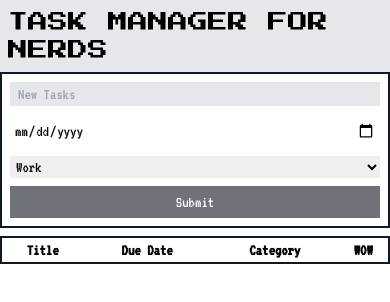
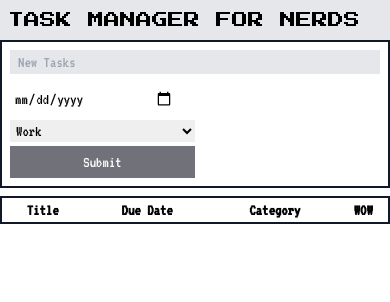
Before and after one commit to ktkennychow/retro-task-manager, a React (Vite) app: page / in a window 390 px wide. Shown: the top 302 px of the page. Built offline with nearby package versions, Linux system fonts and the light colour scheme.

Commit message:
fix: task form UI bug on mobile

```diff
--- a/src/App.tsx
+++ b/src/App.tsx
@@ -35,8 +35,8 @@ function App() {
   }
 
   return (
-    <div>
-      <h1 className='font-title text-xl bg-gray-200 p-2'>TASK MANAGER FOR NERDS</h1>
+    <div className='max-w-3xl'>
+      <h1 className='font-title text-base md:text-xl bg-gray-200 p-2'>TASK MANAGER FOR NERDS</h1>
       <TaskForm onSubmit={handleAddTask} />
       <TaskList
         tasks={tasks}
--- a/src/components/TaskForm.tsx
+++ b/src/components/TaskForm.tsx
@@ -29,31 +29,35 @@ const TaskForm = ({ onSubmit }: TaskForm) => {
   return (
     <form
       onSubmit={handleSubmit(submitHandler)}
-      className='border-2 border-gray-900 p-2 flex flex-col gap-1'>
+      className='border-2 border-gray-900 p-2 flex flex-col gap-1 w-full'>
       <input
         {...register('title')}
         className='bg-gray-200 px-2'
         placeholder='New Tasks'
       />
-      <p>{errors.title?.message}</p>
-
+      <p className='text-red-500'>{errors.title?.message}</p>
+      <div className='flex gap-2'>
         <input
           type='date'
           {...register('dueDate', { valueAsDate: true })}
-        className='p-1'
+          className='p-1 min-w-[45.5%]'
         />
-      <p>{errors.dueDate?.message}</p>
-
-      <select {...register('category')} className='p-0.5'>
+        <p className='text-red-500'>{errors.dueDate?.message}</p>
+      </div>
+      <div className='flex gap-2'>
+        <select
+          {...register('category')}
+          className='p-0.5 w-1/2'>
           <option value='work'>Work</option>
           <option value='personal'>Personal</option>
           <option value='school'>School</option>
         </select>
-      <p>{errors.category?.message}</p>
+        <p className='text-red-500'>{errors.category?.message}</p>
+      </div>
 
       <input
         type='submit'
-        className='bg-zinc-500 py-1 px-2 text-white'
+        className='bg-zinc-500 py-1 px-2 text-white w-1/2'
       />
     </form>
   )
--- a/src/components/TaskList.tsx
+++ b/src/components/TaskList.tsx
@@ -24,8 +24,8 @@ const TaskList: FC<TaskListProps> = ({ tasks, onDelete }) => {
         {tasks.map((task) => (
           <tr
             key={task.id}
-            className='border-2 border-gray-900'>
-            <td>{task.title}</td>
+            className='border-2 border-gray-900 w-full'>
+            <td className='w-1/2'>{task.title}</td>
             <td>{new Date(task.dueDate).toLocaleDateString()}</td>
             <td>{task.category}</td>
             <td>
```
Lines whose indentation alone changed are shown as unchanged.
